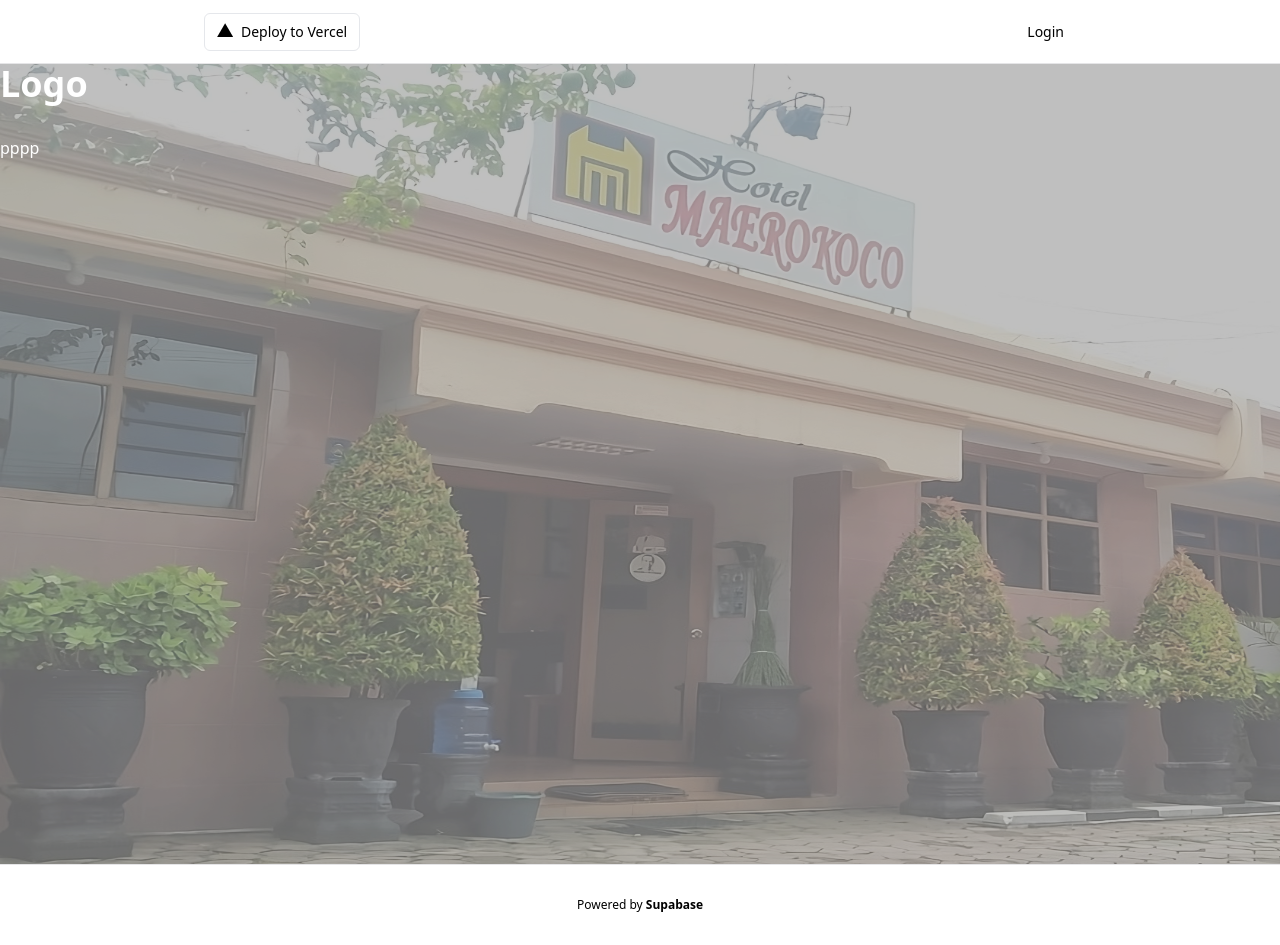
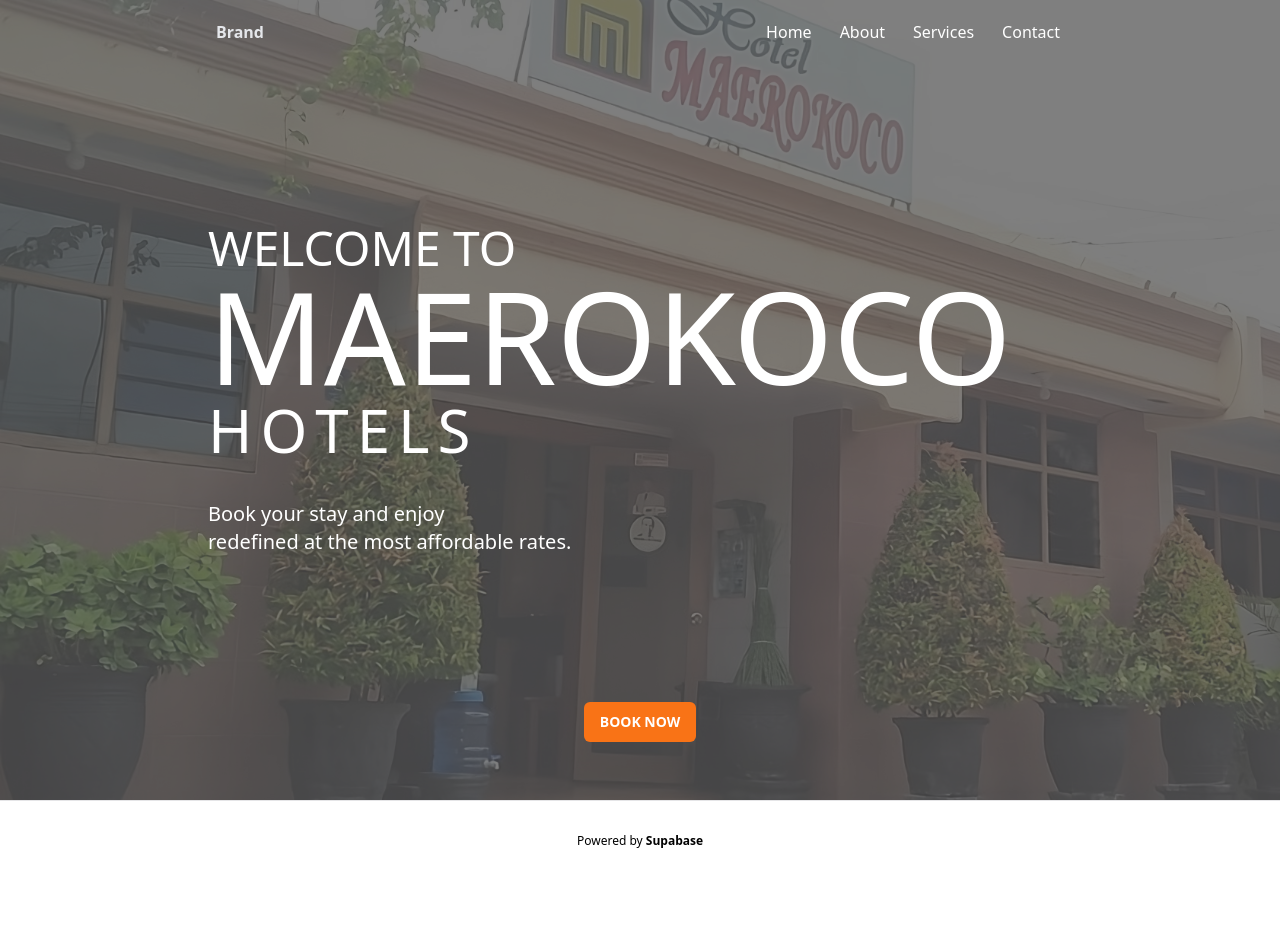
Before and after one commit to rinehaxor/reservasi, a Next.js app: page / in a window 1280 px wide. After the commit the page ends 888 px from the top, so only its background shows below. Built offline with nearby package versions, Linux system fonts and the light colour scheme; no server answers.

Commit message:
add:hero home & nav

```diff
--- a/app/globals.css
+++ b/app/globals.css
@@ -3,6 +3,9 @@
 @tailwind utilities;
 
 @layer base {
+   html {
+      font-family: 'Proxima Nova', system-ui, sans-serif;
+   }
    :root {
       --background: 0 0% 100%;
       --foreground: 222.2 84% 4.9%;
--- a/app/page.tsx
+++ b/app/page.tsx
@@ -21,13 +21,13 @@
    const isSupabaseConnected = canInitSupabaseClient();
 
    return (
-      <div className="flex-1 w-full flex flex-col  items-center">
-         <nav className="w-full flex justify-center border-b border-b-foreground/10 h-16">
+      <>
+         {/* <nav className="w-full flex justify-center border-b border-b-foreground/10 h-16">
             <div className="w-full max-w-4xl flex justify-between items-center p-3 text-sm">
                <DeployButton />
                {isSupabaseConnected && <AuthButton />}
             </div>
-         </nav>
+         </nav> */}
 
          {/* <div className="animate-in flex-1 flex flex-col gap-20 opacity-0 max-w-4xl px-3">
             <Header />
@@ -36,9 +36,9 @@
                {isSupabaseConnected ? <SignUpUserSteps /> : <ConnectSupabaseSteps />}
             </main>
          </div> */}
-         <div className="w-full">
-            <Hero />
-         </div>
+
+         <Hero />
+
          <footer className="w-full border-t border-t-foreground/10 p-8 flex justify-center text-center text-xs">
             <p>
                Powered by{' '}
@@ -47,6 +47,6 @@
                </a>
             </p>
          </footer>
-      </div>
+      </>
    );
 }
--- /dev/null
+++ b/app/testing/page.tsx
@@ -0,0 +1,11 @@
+import Hero from '@/components/home/Hero';
+import NavbarHome from '@/components/home/NavbarHome';
+import React from 'react';
+
+export default function page() {
+   return (
+      <div>
+         <Hero />
+      </div>
+   );
+}
--- a/components/home/Hero.tsx
+++ b/components/home/Hero.tsx
@@ -1,31 +1,50 @@
+'use client';
 import Image from 'next/image';
-import React from 'react';
+import React, { useState } from 'react';
+import NavbarHome from './NavbarHome';
+import { Button } from '../ui/button';
 
 export default function Hero() {
+   const [isOpen, setIsOpen] = useState(false);
    return (
-      <div className="relative w-screen h-screen flex ">
-         {/* Image sebagai background */}
+      <div className="relative w-screen h-screen flex  justify-center">
          <Image
             src="/assets/images/hero.jpeg" // Path relatif ke gambar
             alt="Deskripsi Gambar"
             layout="fill" // Membuat gambar memenuhi container
-            // objectFit="cover" // Mengatur agar gambar tetap proporsional
+            objectFit="cover" // Mengatur agar gambar tetap proporsional
             className="opacity-50" // Mengatur opasitas gambar menjadi 50%
          />
+         {/* Overlay transparan */}
+         <div className="absolute inset-0 bg-black opacity-50"></div>
+         {/* Navbar */}
+         <div className="absolute w-full">
+            <NavbarHome />
+         </div>
+         {/* Welcome Text */}
+         <div className="absolute w-full mt-56 ">
+            <div className=" text-white font-bold md:mx-52">
+               <p className="text-5xl font-light">WELCOME TO</p>
+               <p className="text-9xl font-medium">MAEROKOCO</p>
+               <p className="text-6xl font-medium">
+                  <span className="mr-2">H</span>
+                  <span className="mr-2">O</span>
+                  <span className="mr-2">T</span>
+                  <span className="mr-2">E</span>
+                  <span className="mr-2">L</span>
+                  <span className="mr-2">S</span>
+               </p>
 
-         {/* Overlay transparan */}
-         <div className="absolute inset-0 bg-black opacity-25"></div>
-
-         {/* navbar */}
-         <div className="flex items-  justify-between">
-            <div className="absolute z-10 text-white text-center">
-               <div className="mb-8 text-4xl font-bold">Logo</div>
-               <div className="flex flex-row">
-                  <p>p</p>
-                  <p>p</p>
-                  <p>p</p>
-                  <p>p</p>
-               </div>
+               <p className="text-xl font-thin mt-10">
+                  {' '}
+                  Book your stay and enjoy <br />
+                  redefined at the most affordable rates.
+               </p>
+            </div>
+            <div className="absolute flex flex-col justify-center items-center w-full h-full">
+               <Button className="bg-orange-500 border-none" variant={'secondary'}>
+                  <span className="font-bold text-white"> BOOK NOW</span>
+               </Button>
             </div>
          </div>
       </div>
--- /dev/null
+++ b/components/home/NavbarHome.tsx
@@ -0,0 +1,67 @@
+'use client';
+import React, { useState } from 'react';
+
+export default function NavbarHome() {
+   const [isOpen, setIsOpen] = useState(false);
+
+   return (
+      <>
+         <div className="w-full flex flex-col items-center text-white relative z-20">
+            <nav className="w-full flex justify-center h-16">
+               {/* className="bg-blue-900 text-white w-full"> */}
+
+               <div className="flex justify-between items-center w-full px-4 h-16 md:mx-48 ">
+                  {/* className="flex justify-between items-center w-full px-4 h-16"> */}
+                  {/* Logo on the left */}
+                  <div className="flex items-center space-x-4 flex-grow ">
+                     <a href="#" className="flex items-center py-5 px-2 text-gray-200 hover:text-gray-100">
+                        <span className="font-bold">Brand</span>
+                     </a>
+                  </div>
+
+                  {/* Primary nav on the right */}
+                  <div className="hidden md:flex items-center space-x-1">
+                     <a href="#" className="py-5 px-3 hover:text-gray-100">
+                        Home
+                     </a>
+                     <a href="#" className="py-5 px-3 hover:text-gray-100">
+                        About
+                     </a>
+                     <a href="#" className="py-5 px-3 hover:text-gray-100">
+                        Services
+                     </a>
+                     <a href="#" className="py-5 px-3 hover:text-gray-100">
+                        Contact
+                     </a>
+                  </div>
+
+                  {/* Mobile button */}
+                  <div className="md:hidden flex items-center">
+                     <button onClick={() => setIsOpen(!isOpen)} className="z-40">
+                        <svg className="w-6 h-6" fill="none" stroke="currentColor" viewBox="0 0 24 24" xmlns="http://www.w3.org/2000/svg">
+                           <path strokeLinecap="round" strokeLinejoin="round" strokeWidth={2} d="M4 6h16M4 12h16m-7 6h7" />
+                        </svg>
+                     </button>
+                  </div>
+               </div>
+
+               {/* Mobile Menu */}
+               <div className={`${isOpen ? 'block' : 'hidden'}  absolute mt-3  z-30  md:hidden`}>
+                  <a href="#" className="block py-2 px-4 text-sm hover:border-b border-white border-bold">
+                     Home
+                  </a>
+                  <a href="#" className="block py-2 px-4 text-sm hover:border-b border-white border-bold">
+                     About
+                  </a>
+                  <a href="#" className="block py-2 px-4 text-sm hover:border-b border-white border-bold">
+                     Services
+                  </a>
+                  <a href="#" className="block py-2 px-4 text-sm hover:border-b border-white border-bold">
+                     Contact
+                  </a>
+               </div>
+            </nav>
+         </div>
+      </>
+   );
+}
--- a/tailwind.config.js
+++ /dev/null
@@ -1,23 +0,0 @@
-const { fontFamily } = require('tailwindcss/defaultTheme');
-/** @type {import('tailwindcss').Config} */
-
-module.exports = {
-   darkMode: ['class'],
-   content: ['./app/**/*.{js,ts,jsx,tsx,mdx}', './components/**/*.{js,ts,jsx,tsx,mdx}'],
-   theme: {
-      extend: {
-         colors: {
-            background: 'hsl(var(--background))',
-            foreground: 'hsl(var(--foreground))',
-            btn: {
-               background: 'hsl(var(--btn-background))',
-               'background-hover': 'hsl(var(--btn-background-hover))',
-            },
-            fontFamily: {
-               sans: ['var(--font-sans)', ...fontFamily.sans],
-            },
-         },
-      },
-   },
-   plugins: [],
-};
```
